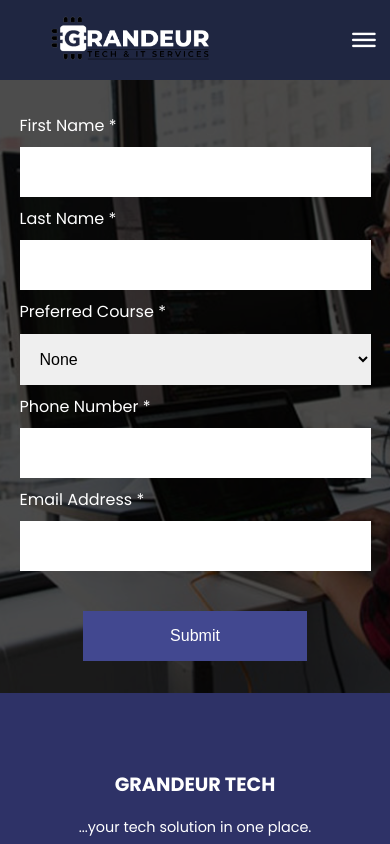
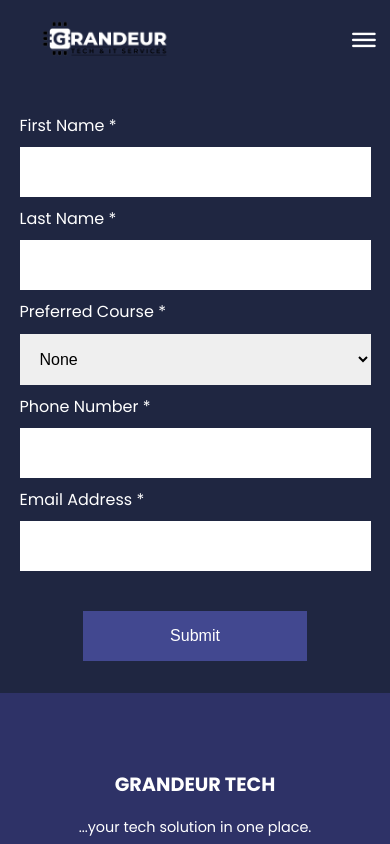
Before and after one commit to GlobalEmmy/Grandeur-Tech-Website, a plain HTML site: page register.html in a window 390 px wide. Shown: the top 844 px of the page. Drawn offline with nearby package versions, Linux system fonts and the light colour scheme.

Commit message:
adjusted logo size

```diff
--- a/css/register.css
+++ b/css/register.css
@@ -1,6 +1,7 @@
 /* =====================CONTACT SECTION========================== */
 section.register {
-  background: url(../asset/image/Background.jpg) no-repeat center center/cover;
+  /* background: url(../asset/image/Background.jpg) no-repeat center center/cover; */
+  /* background: var(--color-primary); */
   padding: 0;
   max-width: 100vw;
   margin-top: 5rem;
@@ -9,7 +10,7 @@ section.register {
 section.register .overlay {
   width: 100%;
   height: 100%;
-  background: rgba(0, 0, 0, 0.7);
+  /* background: rgba(0, 0, 0, 0.7); */
   padding: 1rem 0 2rem;
 }
 section.register .container {
--- a/css/style.css
+++ b/css/style.css
@@ -134,7 +134,7 @@ nav {
   align-items: center;
 }
 .nav__container img {
-  width: 40%;
+  width: 20%;
 }
 nav button {
   display: none;
@@ -602,7 +602,7 @@ footer ul li a:hover {
     right: 3%;
   }
   .nav__container img {
-    width: 70%;
+    width: 55%;
   }
 
   /* ======= Header Section ========== */
```
